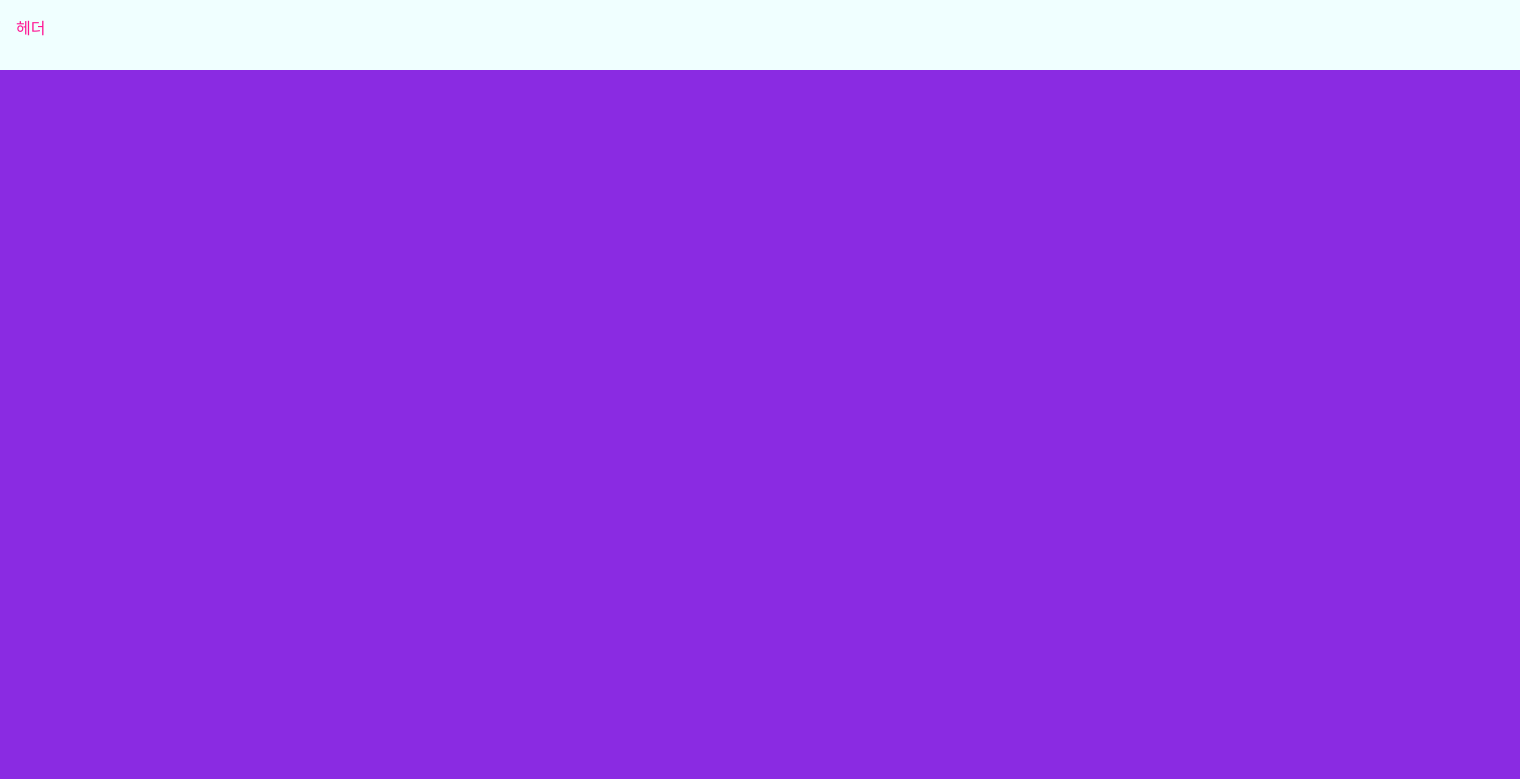
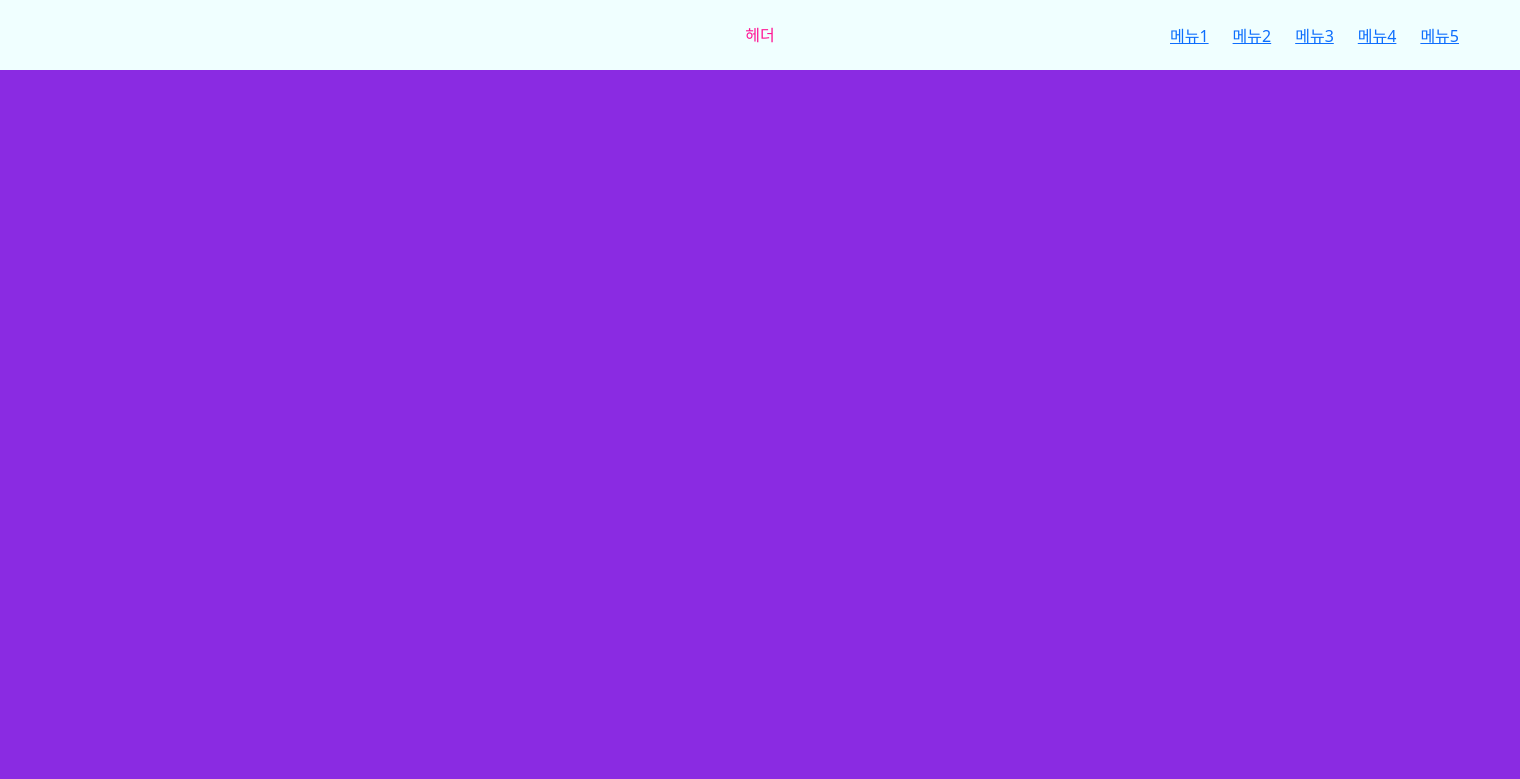
Before and after one commit to lhj8-8/interior_lhj, a Flask app: page /sub in a window 1520 px wide. Shown: the top 779 px of the page. Run offline with Flask 3, Linux system fonts and the light colour scheme; parts of the project's set-up code (start-up, migrations or seed data) failed here and were passed over.

Commit message:
20250926-lhj

```diff
--- a/sprout/templates/auth/login.html
+++ /dev/null
@@ -1,4 +0,0 @@
-{% extends 'base.html' %}
-{% block style %}
-
-{% endblock %}
--- a/sprout/templates/base.html
+++ b/sprout/templates/base.html
@@ -13,14 +13,23 @@
 
 </head>
 
-<body>
+<body class="bg-dark">
 <!--네비게이션바-->
 {#{% include 'navbar.html' %}#}
 
-<body class="bg-dark">
 <!-- header -->
 <div class="header container-fluid p-3">
-    <p>헤더</p>
+    <p class="position-absolute top-50 start-50 translate-middle">헤더</p>
+    <div class="position-absolute top-50 start-100 translate-middle"
+         style="height: 70px; width: 700px;">
+        <ol class="row list-unstyled">
+            <li class="col-auto my-4"><a href="">메뉴1</a></li>
+            <li class="col-auto my-4"><a href="">메뉴2</a></li>
+            <li class="col-auto my-4"><a href="">메뉴3</a></li>
+            <li class="col-auto my-4"><a href="">메뉴4</a></li>
+            <li class="col-auto my-4"><a href="">메뉴5</a></li>
+        </ol>
+    </div>
 </div>
 
 <!--기본 템플릿 안에 삽입될 내용 start-->
@@ -37,4 +46,4 @@
 <script src="https://cdn.jsdelivr.net/npm/bootstrap@5.3.8/dist/js/bootstrap.bundle.min.js
 "></script>
 </body>
-/html>
+</html>
--- a/sprout/templates/login.html
+++ b/sprout/templates/login.html
@@ -1,3 +1,4 @@
+ <head>
   <style>
         body {
             font-family: Arial, sans-serif;
--- a/sprout/templates/sub.html
+++ b/sprout/templates/sub.html
@@ -1,6 +1,4 @@
 {% extends 'base.html' %}
-
-
 {% block style %}
     <link rel="stylesheet" href="{{ url_for('static', filename='sub.css') }}">
     <!-- 부트스트랩 기본 CSS로 드롭다운 화살표 회전 효과 -->
@@ -8,6 +6,7 @@
         .dropdown-toggle::after {
             transition: transform 0.15s ease-in-out;
         }
+
         .dropdown-toggle[aria-expanded="true"]::after {
             transform: rotate(180deg);
         }
--- a/sprout/views/auth_views.py
+++ b/sprout/views/auth_views.py
@@ -45,7 +45,7 @@ def login():
                 return redirect(url_for('main.index'))
         else:
             flash(errormsg)
-    return render_template('auth/login.html',form=form)
+    return render_template('/login.html',form=form)
 
 #라우팅 함수보다 먼저 실행하는 함수(요청 처리 들어오기 전에 먼저 실행)
 @bp.before_app_request
```
